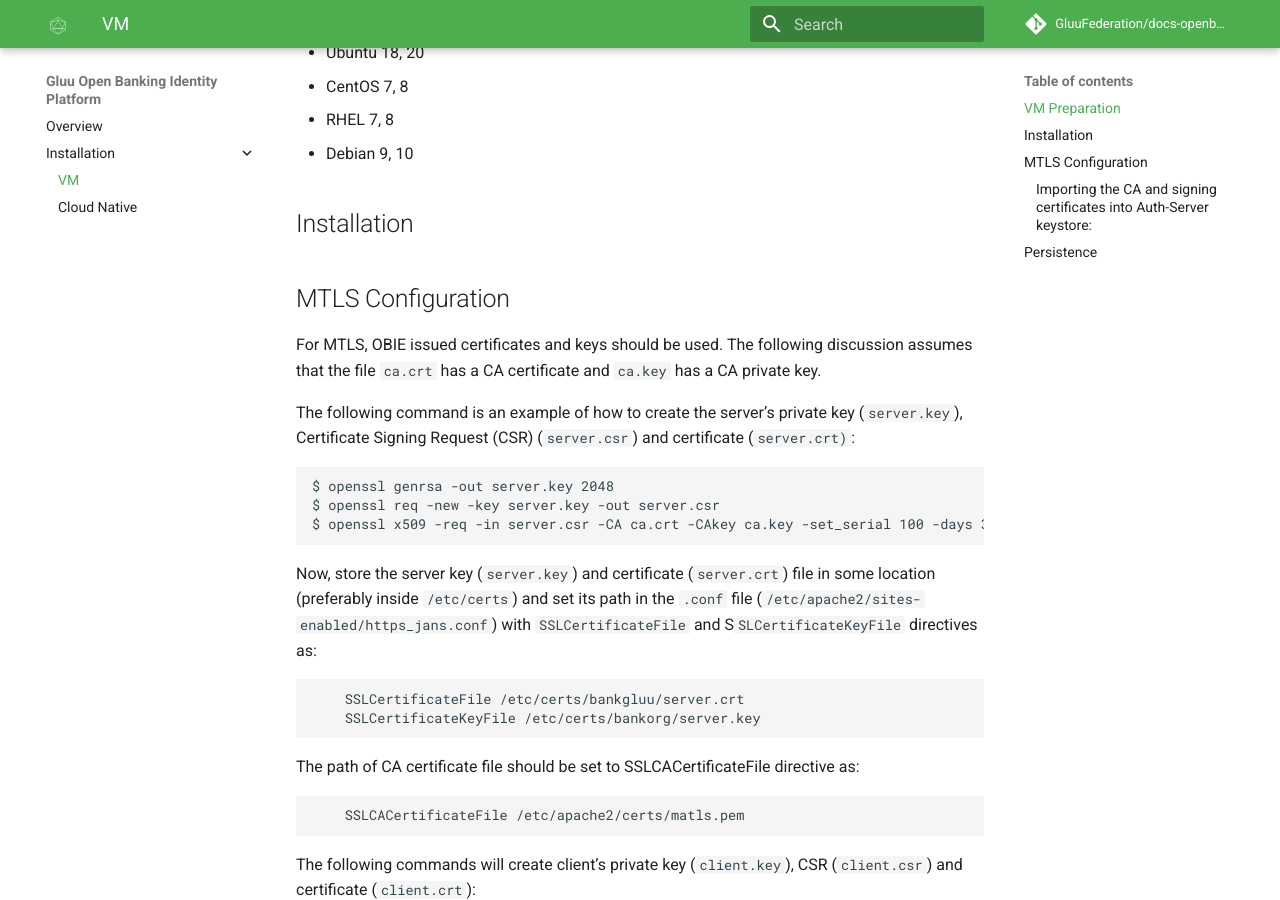
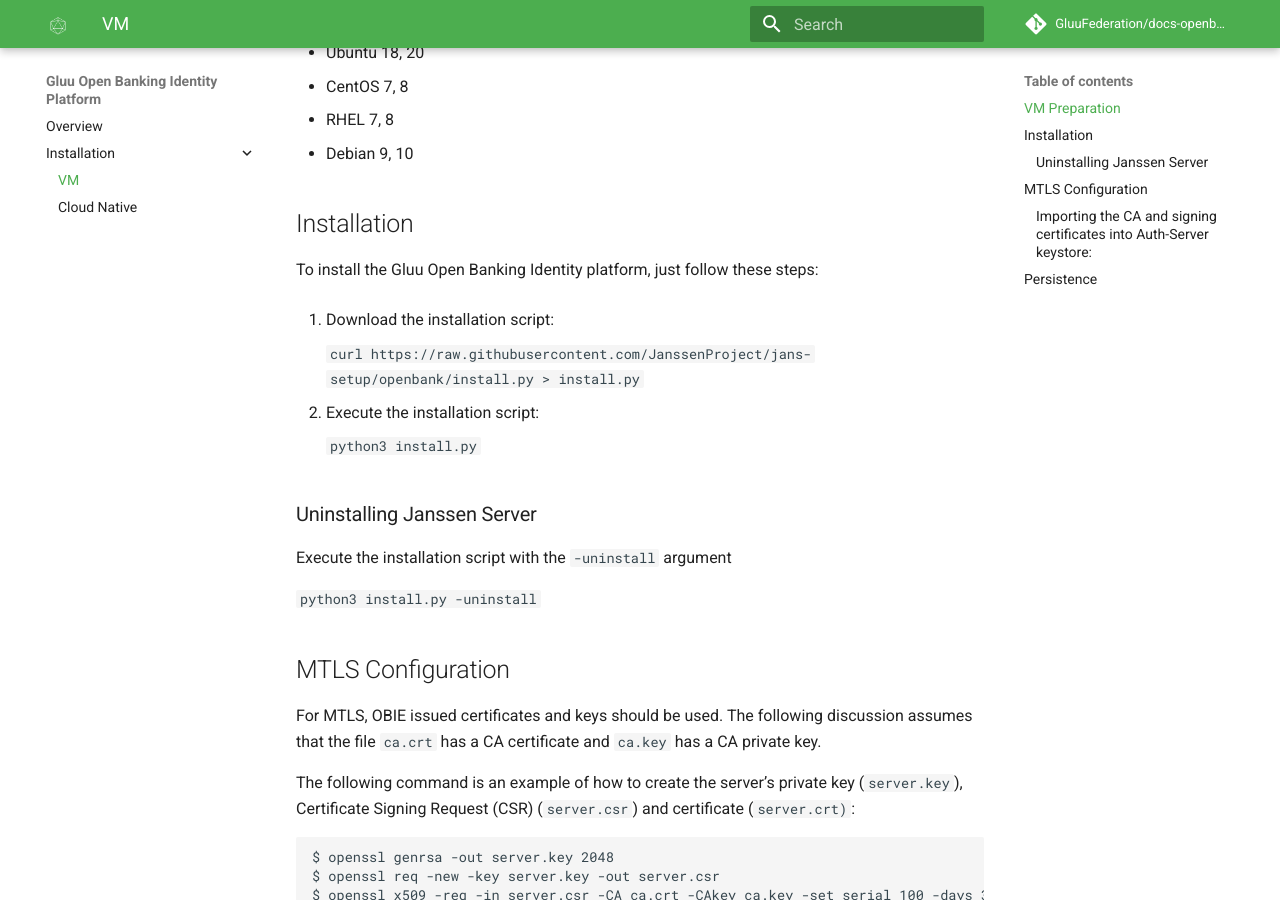
Before and after one commit to GluuFederation/docs-openbanking-prod, an MkDocs documentation site: the page built from docs/source/install-vm.md, in a window 1280 px wide and 900 px high, scrolled down 509 px. Built offline with MkDocs 1.6.1 and Material for MkDocs 9.7.7, drawn with Linux system fonts in a browser that asks for light colours; comment, search, counter and statistics services are not loaded.

Commit message:
Added Janssen installation process

```diff
--- a/docs/source/install-vm.md
+++ b/docs/source/install-vm.md
@@ -20,6 +20,21 @@ The Gluu Open Banking Identity Platform can be installed on one of the following
 
 ## Installation
 
+To install the Gluu Open Banking Identity platform, just follow these steps:
+
+1. Download the installation script:
+
+    `curl https://raw.githubusercontent.com/JanssenProject/jans-setup/openbank/install.py > install.py`
+
+2. Execute the installation script:
+
+    `python3 install.py`
+
+### Uninstalling Janssen Server
+
+Execute the installation script with the `-uninstall` argument
+
+`python3 install.py -uninstall`
 
 
 ## MTLS Configuration
```
